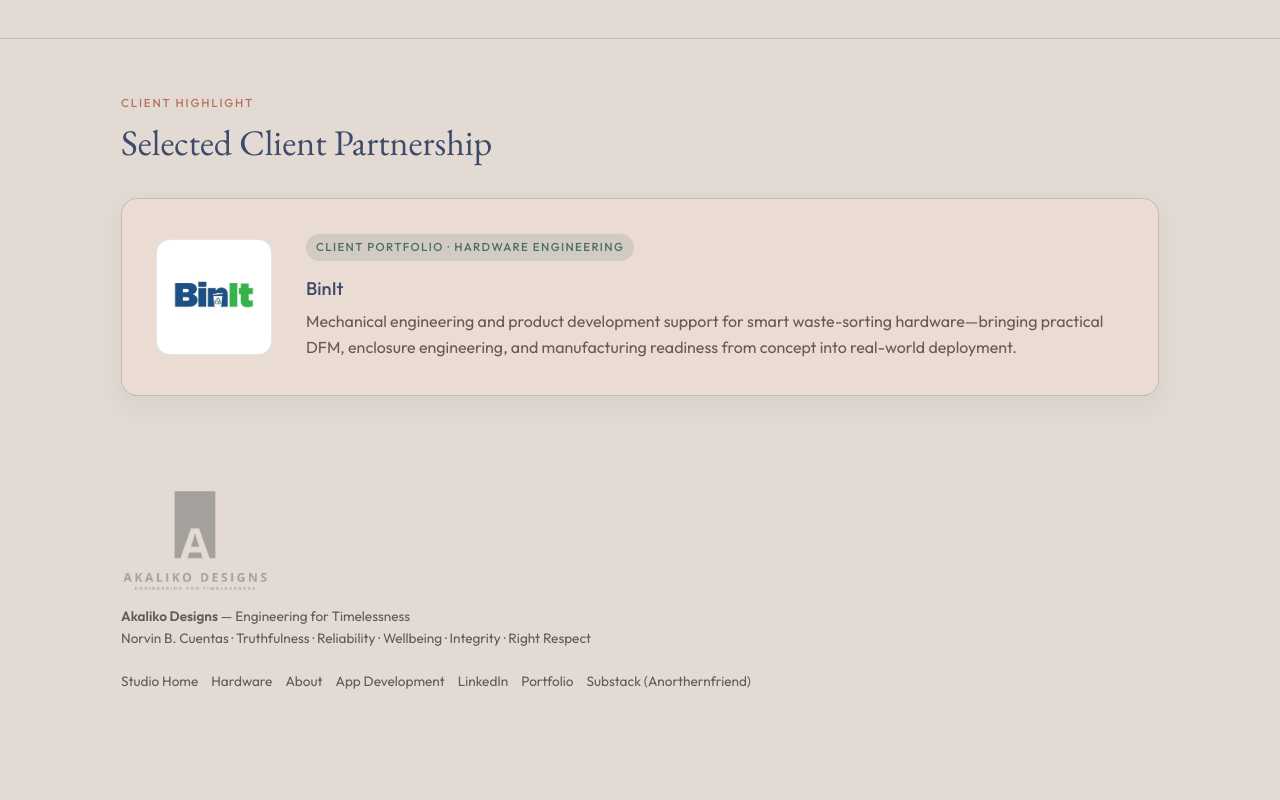
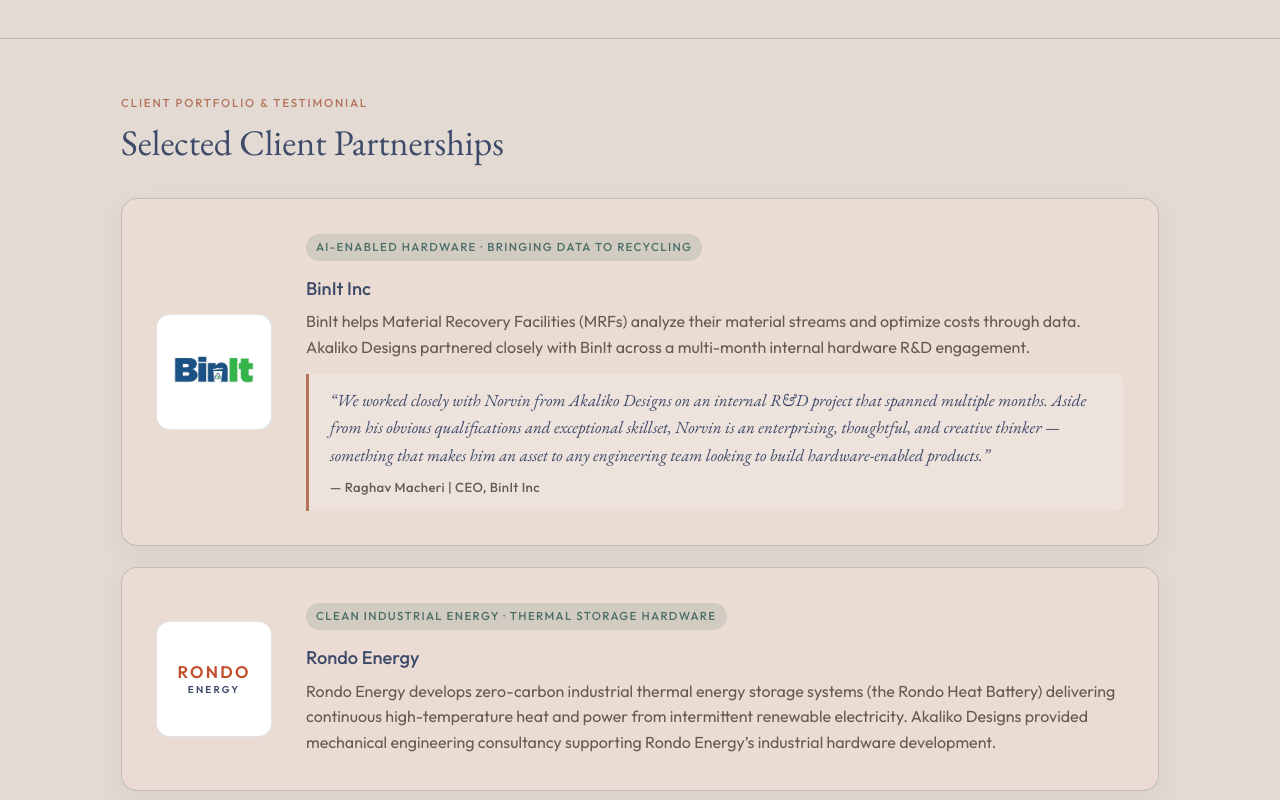
Before and after one commit to anorthernfriend/anorthernfriend.github.io, a plain HTML site: page hardware.html in a window 1280 px wide. Shown: the part 1600-2400 px from the top of the page. Before the commit the page ends 2348 px from the top, so only its background shows below. Drawn offline with nearby package versions, Linux system fonts and the light colour scheme.

Commit message:
Add verbatim BinIt CEO testimonial and Rondo Energy client section to hardware and industries pages

```diff
--- a/hardware.html
+++ b/hardware.html
@@ -775,6 +775,40 @@ html[data-theme="starlight"] .footer-lockup { filter: brightness(1.55); opacity:
 @media (max-width: 640px) {
   .client-card { grid-template-columns: 1fr; text-align: center; justify-items: center; }
 }
+
+.client-stack { display: flex; flex-direction: column; gap: var(--s3); }
+.client-quote {
+  margin: var(--s2) 0 0;
+  padding: var(--s2) var(--s3);
+  border-left: 3px solid var(--accent-warm-deep);
+  background: color-mix(in srgb, var(--surface-alt) 68%, transparent);
+  border-radius: 0 10px 10px 0;
+}
+.client-quote p {
+  margin: 0 0 8px;
+  font-family: var(--font-serif);
+  font-size: 1.06rem;
+  font-style: italic;
+  line-height: 1.62;
+  color: var(--ink);
+}
+.client-quote cite {
+  display: block;
+  font-style: normal;
+  font-family: var(--font-sans);
+  font-size: 0.82rem;
+  font-weight: 500;
+  letter-spacing: 0.03em;
+  color: var(--muted);
+}
+.client-wordmark {
+  display: flex; flex-direction: column; align-items: center; justify-content: center;
+  text-align: center; gap: 3px;
+  font-family: var(--font-sans); font-weight: 600; letter-spacing: 0.14em;
+  color: #1F2630; text-transform: uppercase; line-height: 1.1;
+}
+.client-wordmark span:first-child { font-size: 1.05rem; color: #C24E2B; }
+.client-wordmark span:last-child { font-size: 0.62rem; letter-spacing: 0.22em; color: #3E4A69; }
   </style>
   <script>
 (function () {
@@ -911,21 +945,43 @@ html[data-theme="starlight"] .footer-lockup { filter: brightness(1.55); opacity:
     <section class="band" style="border-bottom:none">
       <div class="container">
         <div class="section-header">
-          <span class="section-kicker">Client Highlight</span>
-          <h2>Selected Client Partnership</h2>
+          <span class="section-kicker">Client Portfolio &amp; Testimonial</span>
+          <h2>Selected Client Partnerships</h2>
         </div>
+        <div class="client-stack">
           <article class="client-card">
             <div class="client-logo-box">
-            <img src="assets/client-binit.jpg" alt="BinIt logo">
+              <img src="assets/client-binit.jpg" alt="BinIt Inc logo">
             </div>
             <div>
-            <span class="tier-badge">Client Portfolio · Hardware Engineering</span>
-            <h3 style="margin-top:var(--s2);margin-bottom:6px">BinIt</h3>
+              <span class="tier-badge">AI-Enabled Hardware · Bringing Data to Recycling</span>
+              <h3 style="margin-top:var(--s2);margin-bottom:6px">BinIt Inc</h3>
               <p style="color:var(--muted);margin:0">
-              Mechanical engineering and product development support for smart waste-sorting hardware—bringing practical DFM, enclosure engineering, and manufacturing readiness from concept into real-world deployment.
+                BinIt helps Material Recovery Facilities (MRFs) analyze their material streams and optimize costs through data. Akaliko Designs partnered closely with BinIt across a multi-month internal hardware R&amp;D engagement.
+              </p>
+              <blockquote class="client-quote">
+                <p>“We worked closely with Norvin from Akaliko Designs on an internal R&amp;D project that spanned multiple months. Aside from his obvious qualifications and exceptional skillset, Norvin is an enterprising, thoughtful, and creative thinker — something that makes him an asset to any engineering team looking to build hardware-enabled products.”</p>
+                <cite>— Raghav Macheri | CEO, BinIt Inc</cite>
+              </blockquote>
+            </div>
+          </article>
+
+          <article class="client-card">
+            <div class="client-logo-box">
+              <div class="client-wordmark" aria-label="Rondo Energy">
+                <span>RONDO</span>
+                <span>ENERGY</span>
+              </div>
+            </div>
+            <div>
+              <span class="tier-badge">Clean Industrial Energy · Thermal Storage Hardware</span>
+              <h3 style="margin-top:var(--s2);margin-bottom:6px">Rondo Energy</h3>
+              <p style="color:var(--muted);margin:0">
+                Rondo Energy develops zero-carbon industrial thermal energy storage systems (the Rondo Heat Battery) delivering continuous high-temperature heat and power from intermittent renewable electricity. Akaliko Designs provided mechanical engineering consultancy supporting Rondo Energy’s industrial hardware development.
               </p>
             </div>
           </article>
+        </div>
       </div>
     </section>
   </main>
```
Also changed, not shown: industries.html (+62 -6 lines). Lines whose indentation alone changed are shown as unchanged.
